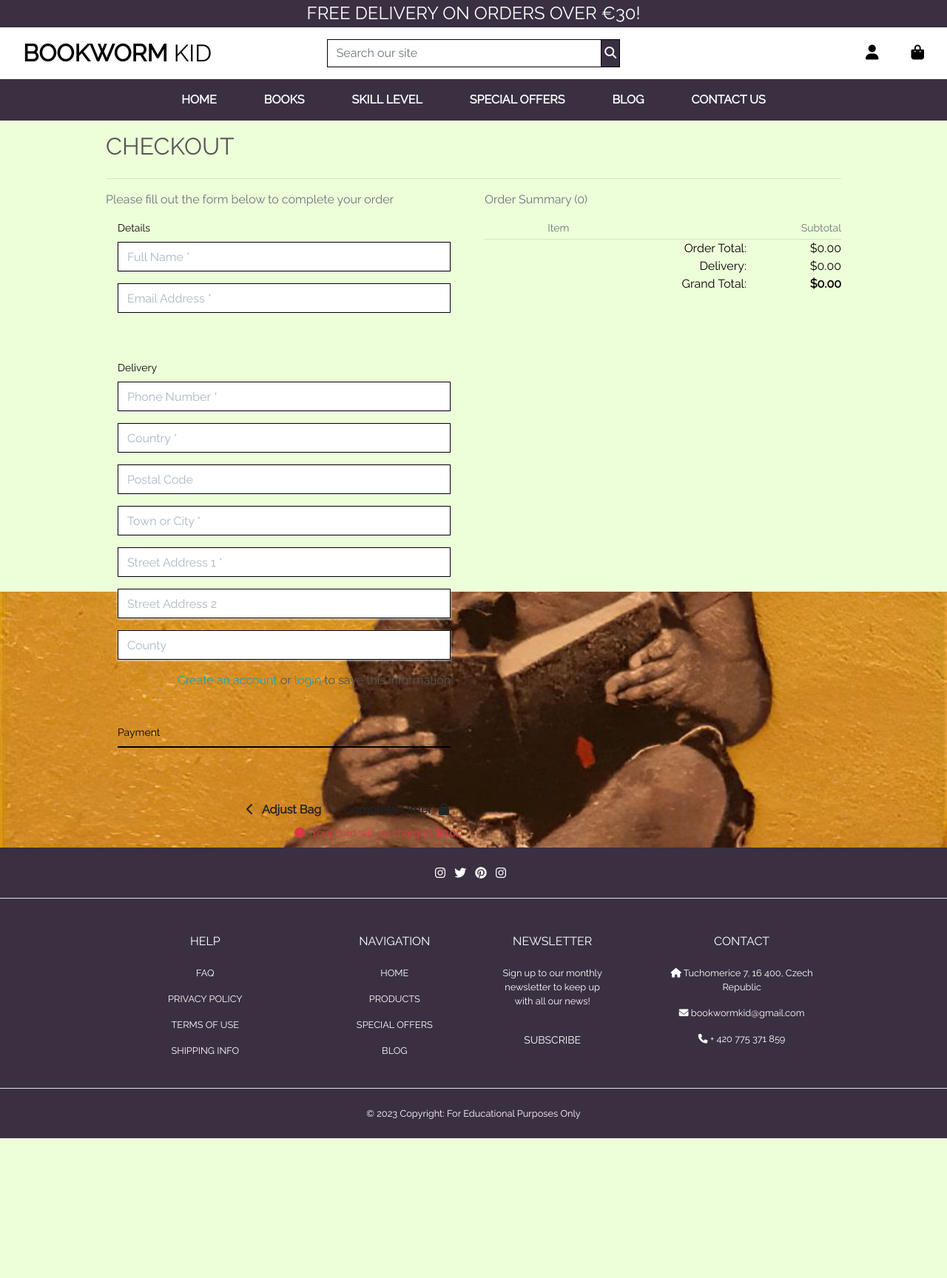
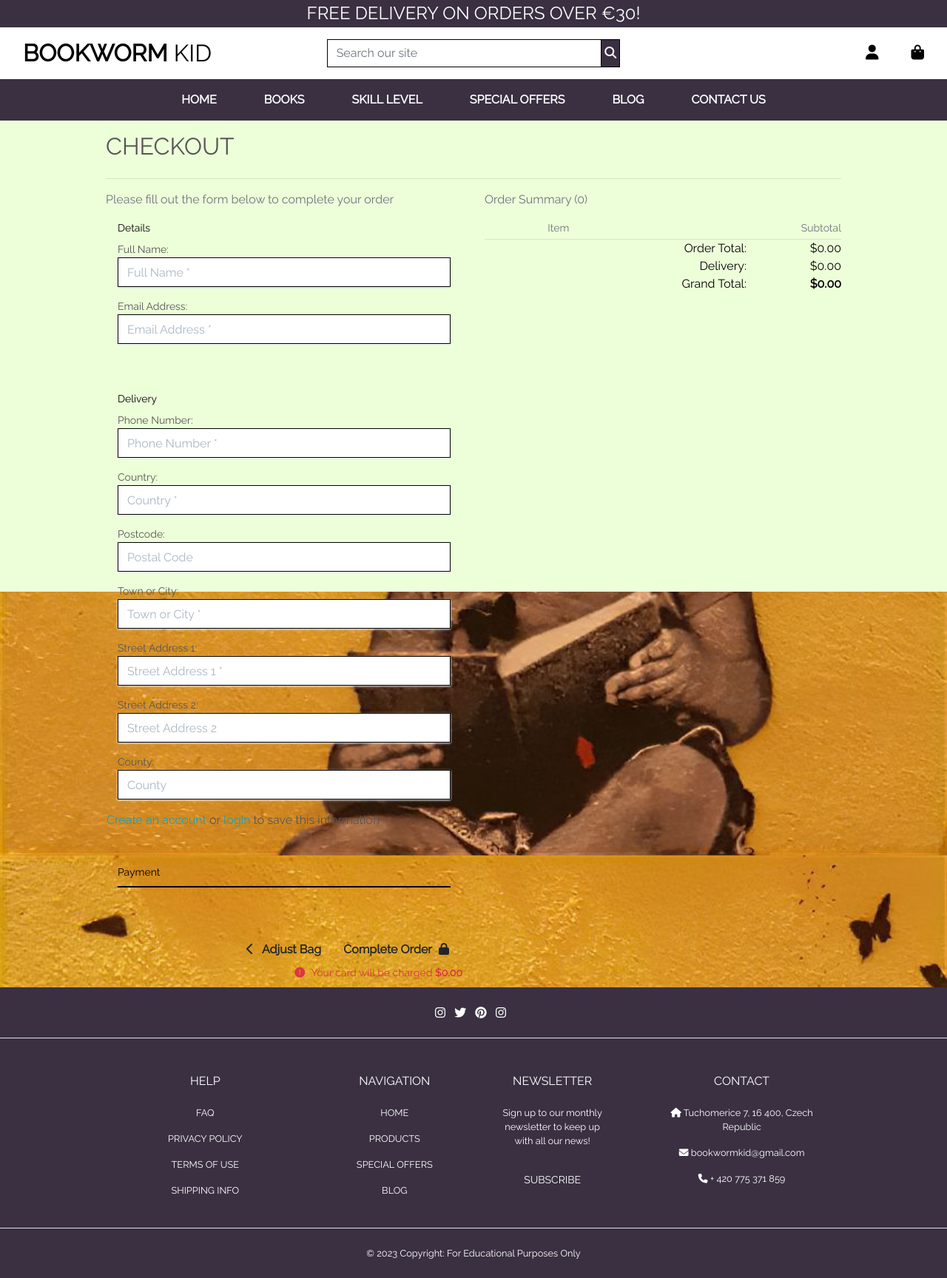
Before and after one commit to lucia2007/bookwormkid, a Django app: template checkout/templates/checkout/checkout.html in a window 1280 px wide. Shown: the whole page at 74% size. Before the commit the page ends 1539 px from the top, so only its background shows below. Run offline with Django 3.2, Linux system fonts and the light colour scheme; the template is opened without the code that fills it: values that come from a table or form of the project are taken from there, others are empty; some libraries are stand-ins or nearby versions.

Commit message:
Add labels for form inputs

```diff
--- a/checkout/templates/checkout/checkout.html
+++ b/checkout/templates/checkout/checkout.html
@@ -76,18 +76,47 @@
                 {% csrf_token %}
                 <fieldset class="rounded px-3 mb-5">
                     <legend class="fieldset-label small text-black px-2 w-auto">Details</legend>
+                    <div class="row">
+                        <div class="col-12">
+                            <p class="mt-0 small mb-0">Full Name: </p>
                             {{ order_form.full_name | as_crispy_field }}
+                        </div>
+                        <div class="col-12">
+                            <p class="mt-0 small mb-0">Email Address: </p>
                             {{ order_form.email | as_crispy_field }}
+                        </div>
                 </fieldset>
                 <fieldset class="rounded px-3 mb-5">
                     <legend class="fieldset-label small text-black px-2 w-auto">Delivery</legend>
+                    <div class="row">
+                        <div class="col-12">
+                            <p class="mt-0 small mb-0">Phone Number: </p>
                             {{ order_form.phone_number | as_crispy_field }}
+                        </div>
+                        <div class="col-12">
+                            <p class="mt-0 small mb-0">Country: </p>
                             {{ order_form.country | as_crispy_field }}
+                        </div>
+                        <div class="col-12">
+                            <p class="mt-0 small mb-0">Postcode: </p>
                             {{ order_form.postcode | as_crispy_field }}
+                        </div>
+                        <div class="col-12">
+                            <p class="mt-0 small mb-0">Town or City: </p>
                             {{ order_form.town_or_city | as_crispy_field }}
+                        </div>
+                        <div class="col-12">
+                            <p class="mt-0 small mb-0">Street Address 1: </p>
                             {{ order_form.street_address1 | as_crispy_field }}
+                        </div>
+                        <div class="col-12">
+                            <p class="mt-0 small mb-0">Street Address 2: </p>
                             {{ order_form.street_address2 | as_crispy_field }}
+                        </div>
+                        <div class="col-12">
+                            <p class="mt-0 small mb-0">County: </p>
                             {{ order_form.county | as_crispy_field }}
+                        </div>
                         <div class="form-check form-check-inline float-right mr-0">
                             {% if user.is_authenticated %}
                             <label class="form-check-label" for="id-save-info">Save this delivery information to my
@@ -100,6 +129,7 @@
                                 <a class="text-info" href="{% url 'account_login' %}">login</a> to save this information
                             </label>
                             {% endif %}
+                        </div>
                     </div>
                 </fieldset>
                 <fieldset class="px-3">
```
Lines whose indentation alone changed are shown as unchanged.
